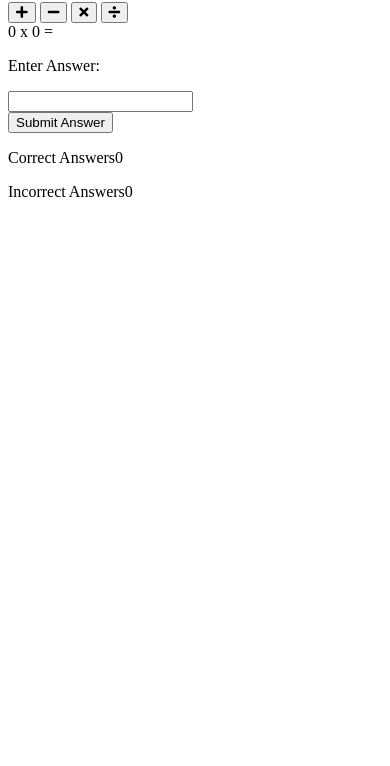
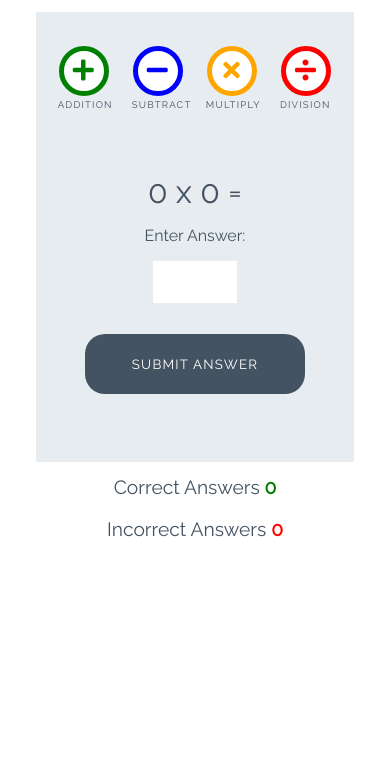
Before and after one commit to CarylThom/love-maths, a plain HTML site: page index.html in a window 390 px wide. Shown: the part 78-844 px from the top of the page. Drawn offline with Linux system fonts and the light colour scheme.

Commit message:
Add styles for game

```diff
--- a/assets/css/style.css
+++ b/assets/css/style.css
@@ -2,3 +2,255 @@
     width: 5%;
     height: 5%;
 }
+/* --------- Global style */
+
+body {
+    background-color: white;
+    font-family: "Raleway", sans-serif;
+    color: #445361;
+    text-align: center;
+}
+
+/* --------- Heading */
+
+.heading {
+    text-align: center;
+    font-size: 2.5rem;
+}
+
+.logo {
+    height: 40px;
+    padding-right: 5px;
+}
+
+/* --------- Game layout */
+
+.game-area {
+    background-color: #E6ECF0;
+    box-sizing: border-box;
+    width: 85%;
+    height: 65vh;
+    max-height: 450px;
+    max-width: 830px;
+    margin-left: auto;
+    margin-right: auto;
+    padding: 1%;
+}
+
+.question-area {
+    width: 50%;
+    font-size: 2rem;
+    margin: auto;
+    padding: 50px 0;
+}
+
+.question-area span {
+    padding: 0 15px;
+}
+
+.score-area {
+    margin: 5px auto;
+    width: 60%;
+    font-size: 1.2rem;
+}
+
+.controls-area {
+    width: 85%;
+    margin: 30px auto;
+}
+
+#score {
+    color: green;
+    font-weight: bold;
+}
+
+#incorrect {
+    color: red;
+    font-weight: bold;
+}
+
+.answer-message {
+    display: none;
+    font-size: 1rem;
+}
+
+#answer-box {
+    border: none;
+    color: #445361;
+    display: inline-block;
+    height: 40px;
+    width: 80px;
+    font-size: 1.2rem;
+}
+
+.scores {
+    display: inline-block;
+    padding: 25px;
+}
+
+/* --------- Buttons */
+
+.btn {
+    width: 220px;
+    height: 60px;
+    font-family: "Raleway", sans-serif;
+    text-transform: uppercase;
+    letter-spacing: 1.2px;
+    color: white;
+}
+
+.btn:focus {
+    outline: none;
+}
+
+.btn--big {
+    padding-top: 10px;
+    border-radius: 50%;
+    background-color: white;
+    border: 10px solid;
+    width: 100px;
+    height: 100px;
+    font-size: 3.2rem;
+    margin: 0 30px;
+    transition: all 0.5s;
+}
+
+.btn--big::after{
+    content: attr(data-type);
+    font-size: 1rem;
+    color: #445361;
+    position: relative;
+    left: -0.5em;
+}
+
+.btn--blue {
+    border-color: blue;
+    color: blue;
+}
+
+.btn--blue:active,
+.btn--blue:hover {
+    background-color: darkblue;
+    color: white;
+}
+
+.btn--orange {
+    border-color: orange;
+    color: orange;
+}
+
+.btn--orange:active,
+.btn--orange:hover {
+    background-color: darkorange;
+    color: white;
+}
+
+.btn--red {
+    border-color: red;
+    color: red;
+}
+
+.btn--red:active,
+.btn--red:hover {
+    background-color: darkred;
+    color: white;
+}
+
+.btn--green {
+    border-color: green;
+    color: green;
+}
+
+.btn--green:active,
+.btn--green:hover {
+    background-color: darkgreen;
+    color: white;
+}
+
+.btn--gray {
+    margin-top: 25px;
+    background-color: #445361;
+    border: 1px transparent;
+    border-radius: 20px;
+}
+
+.btn--gray:active,
+.btn--gray:hover {
+    background-color: #0d1013;
+}
+
+/* --------- Media queries */
+
+@media (max-width: 414px) {
+    .controls-area {
+        width: 100%;
+    }
+
+    .btn--big {
+        margin: 0 10px;
+        padding: 5px;
+        border: 5px solid;
+        width: 50px;
+        height: 50px;
+        font-size: 1.5rem;
+    }
+
+    .btn--big::after {
+        font-size: 0.6rem;
+        left: -0.7rem;
+    }
+
+    .question-area {
+        padding: 10% 0;
+        width: 100%;
+    }
+
+    .question-area span {
+        padding: 0;
+    }
+
+    .answer-message {
+        display: block;
+    }
+
+    #answer-box {
+        display: block;
+        margin: 0 auto;
+    }
+    .btn--gray {
+        margin-top: 0;
+    }
+
+    .score-area {
+        width: 100%;
+    }
+
+    .scores {
+        margin: 0.5em auto;
+        display: block;
+        padding: 5px;
+    }
+
+    .heading {
+        font-size: 2rem;
+    }
+}
+
+@media (max-width: 320px) {
+    .game-area {
+        height: 70vh;
+    }
+
+    .controls-area {
+        width: 75%;
+        margin: 10px auto;
+    }
+
+    .btn--big {
+        margin: 10px 10px;
+    }
+    .question-area {
+        padding: 10px 0;
+    }
+
+}
--- a/index.html
+++ b/index.html
@@ -1,44 +1,56 @@
 <!DOCTYPE html>
 <html lang="en">
+
 <head>
     <meta charset="UTF-8">
-    <meta http-equiv="X-UA-Compatible" content="IE=edge">
     <meta name="viewport" content="width=device-width, initial-scale=1.0">
-    <!--fontawesome & google font -->
-    <link rel="stylesheet" href="https://use.fontawesome.com/releases/v5.7.2/css/all.css" integrity="sha384-fnmOCqbTlWIlj8LyTjo7mOUStjsKC4pOpQbqyi7RrhN7udi9RwhKkMHpvLbHG9Sr" crossorigin="anonymous">
+
+    <!-- font awesome and google fonts -->
+    <link rel="stylesheet" href="https://use.fontawesome.com/releases/v5.7.2/css/all.css"
+        integrity="sha384-fnmOCqbTlWIlj8LyTjo7mOUStjsKC4pOpQbqyi7RrhN7udi9RwhKkMHpvLbHG9Sr" crossorigin="anonymous">
     <link href="https://fonts.googleapis.com/css?family=Raleway%7CRighteous" rel="stylesheet">
-    <link rel="stylesheet" href = "assets/css/style.css">
 
+    <link rel="stylesheet" href="assets/css/style.css">
     <title>Document</title>
 </head>
+
 <body>
     <h1 class="heading">
-        <img class= "logo" src="assets/images/logo.png" alt="logo">Love Maths
+        <img class="logo" src="assets/images/logo.png" alt="logo"> Love Maths
     </h1>
-<!--game area-->
-    <div class="game-area"></div>
-    <div class = "controls-area">
-        <button class = "btn btn--bg btn--green"><i class = "fas fa-plus"></i></button>
-        <button class = "btn btn--bg btn--blue"><i class = "fas fa-minus"></i></button>
-        <button class = "btn btn--bg btn--orange"><i class = "fas fa-times"></i></button>
-        <button class = "btn btn--bg btn--red"><i class = "fas fa-divide"></i></button>
+
+    <div class="game-area">
+        <div class="controls-area">
+            <button data-type="addition" class="btn btn--big btn--green">
+                <i class="fas fa-plus"></i>
+            </button>
+            <button data-type="subtract" class="btn btn--big btn--blue">
+                <i class="fas fa-minus"></i>
+            </button>
+            <button data-type="multiply" class="btn btn--big btn--orange">
+                <i class="fas fa-times"></i>
+            </button>
+            <button data-type="division" class="btn btn--big btn--red">
+                <i class="fas fa-divide"></i>
+            </button>
+        </div>
+        <div class="question-area">
+            <span id="operand1">0</span>
+            <span id="operator">x</span>
+            <span id="operand2">0</span>
+            <span>=</span>
+            <p class="answer-message">Enter Answer:</p>
+            <input id="answer-box" type="number">
+        </div>
+        <button data-type="submit" class="btn btn--gray">Submit Answer</button>
     </div>
- <!--question area-->
-<div class = "question-area">
-<span id = "operand1">0</span>
-<span id = "operator">x</span>
-<span id = "operand2">0</span>
-<span>=</span>
-<p class = "answer-message">Enter Answer:</p>
-<input id = "answer-box" type = "number">
-</div>
-<button class="btn btn--grey">Submit Answer</button>
-</div>
-<!--score area-->
-    <div class="score-area"></div>
-<p class="scores">Correct Answers<span id="score">0</span></p>
-<p class="scores">Incorrect Answers<span id="incorrect">0</span></p>
 
- <script src = "assets/js/script.js"></script>
+    <div class="score-area">
+        <p class="scores">Correct Answers <span id="score">0</span></p>
+        <p class="scores">Incorrect Answers <span id="incorrect">0</span></p>
+    </div>
+
+    <script src="assets/js/script.js"></script>
 </body>
+
 </html>
```
Also changed, not shown: assets/images/logo.png.
